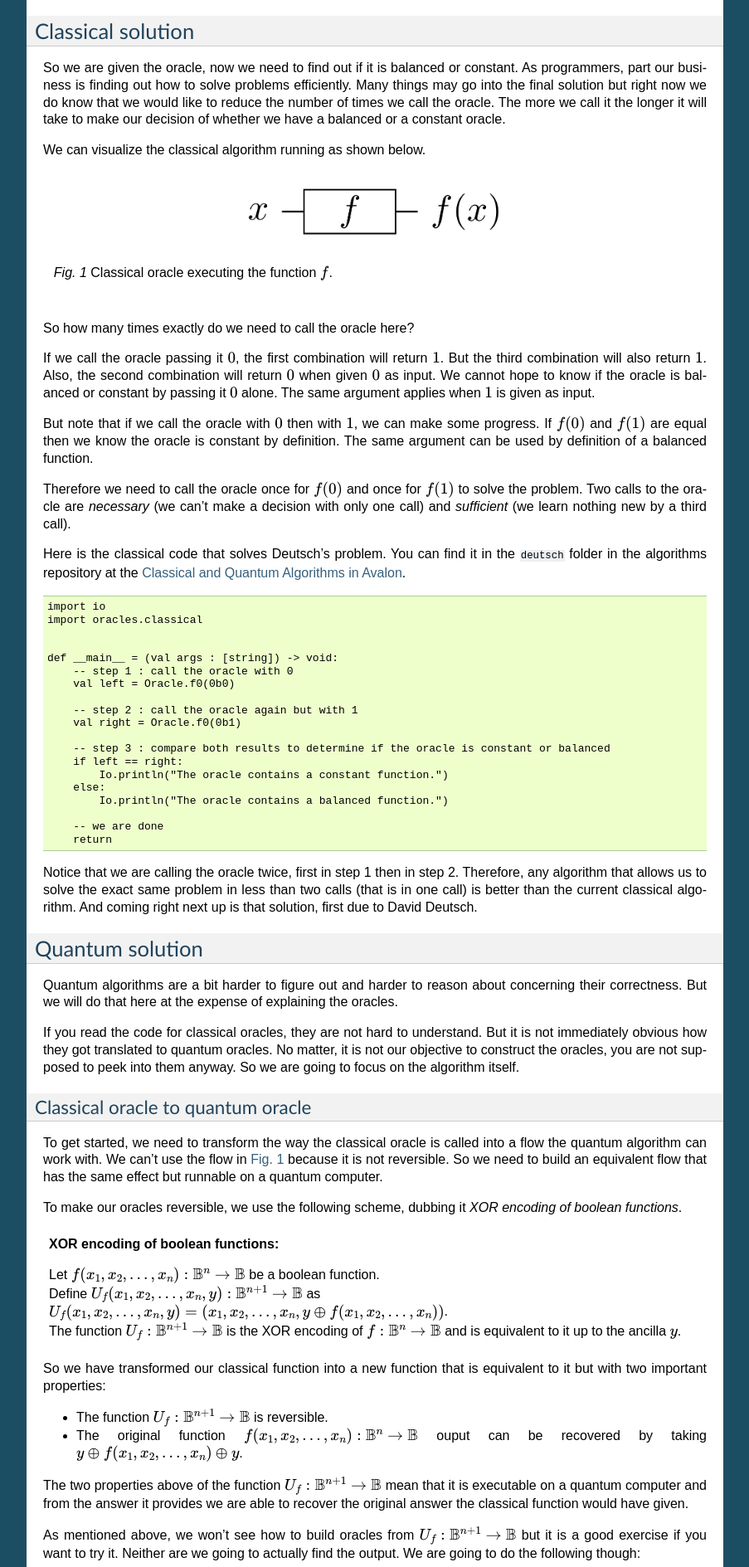
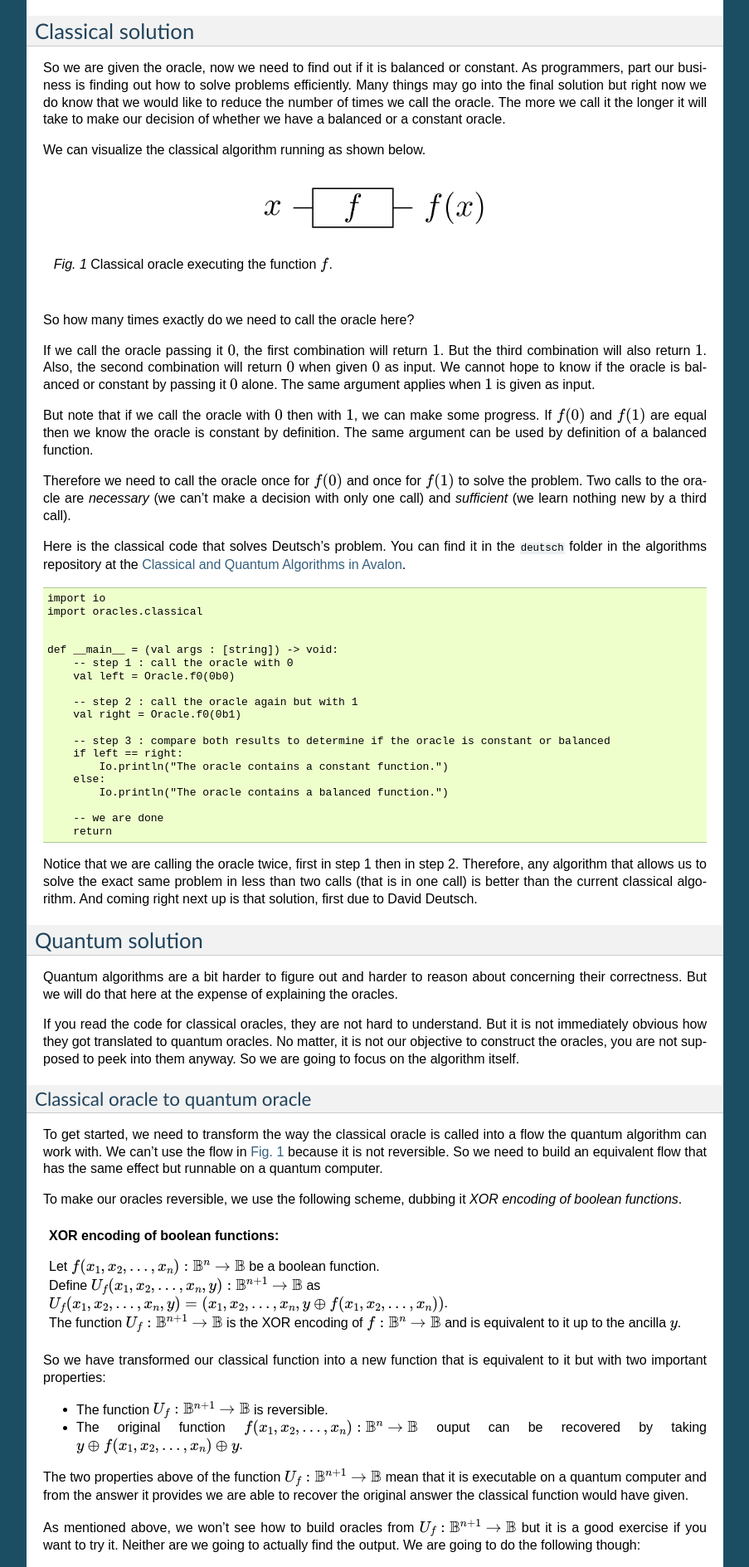
Before and after one commit to avalon-lang/docs, a Sphinx documentation site: the page built from source/algorithms/deutsch.rst, in a window 1280 px wide. Shown: the part 1043-2932 px from the top of the page at 83% size, without its empty margins (198-1101 px from the left). Built offline with Sphinx 7.4.7, drawn with Linux system fonts in a browser that asks for light colours.

Commit message:
Testing reduced image size.

```diff
--- a/source/algorithms/deutsch.rst
+++ b/source/algorithms/deutsch.rst
@@ -76,7 +76,7 @@ We can visualize the classical algorithm running as shown below.
 
 .. _classical_oracle:
 .. figure:: /_diagrams/deutsch/classical.png
-    :scale: 40%
+    :scale: 35%
     :align: center
     :alt: Classical oracle for Deutsch problem
 
@@ -183,7 +183,7 @@ Let us first look at a circuit similar to the one in :numref:`classical_oracle`.
 
 .. _quantum_oracle:
 .. figure:: /_diagrams/deutsch/quantum.png
-    :scale: 40%
+    :scale: 35%
     :align: center
     :alt: Quantum oracle for Deutsch problem
 
@@ -214,7 +214,7 @@ program.
 
 .. _deutsch_algorithm:
 .. figure:: /_diagrams/deutsch/algorithm.png
-    :scale: 40%
+    :scale: 35%
     :align: center
     :alt: Deutsch algorithm
 
```
